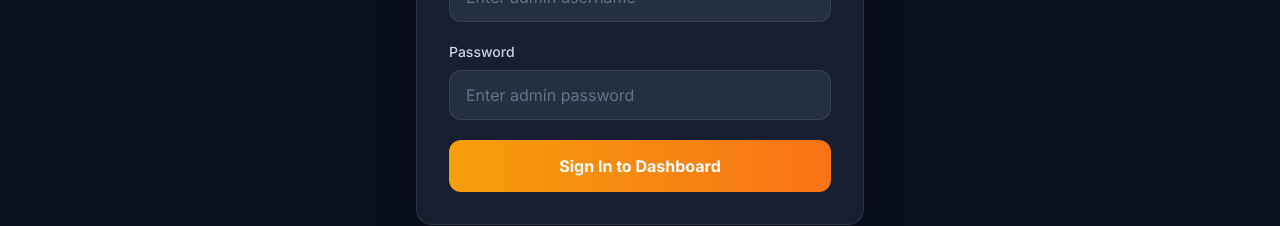
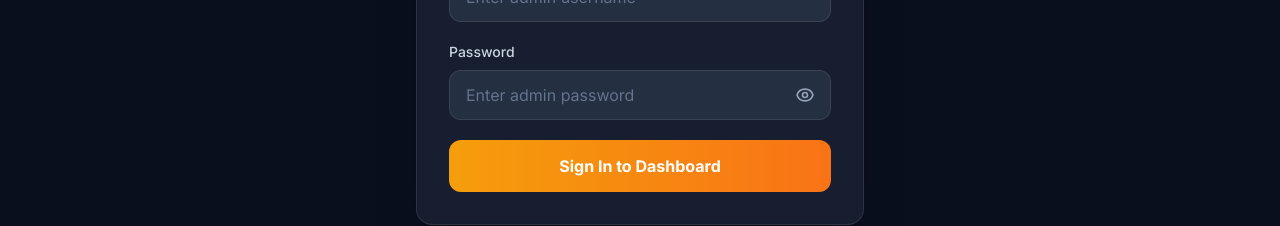
Before and after one commit to KajalDalai-309/travel-unbounded, a Next.js app: page /admin/login in a window 1280 px wide. Shown: the part 396-622 px from the top of the page. Built offline with nearby package versions, Linux system fonts and the light colour scheme; no server answers.

Commit message:
Fix: Admin login redirect and edge middleware cookie handling

```diff
--- a/app/admin/login/page.js
+++ b/app/admin/login/page.js
@@ -6,6 +6,7 @@
   const [form, setForm] = useState({ username: "", password: "" });
   const [error, setError] = useState("");
   const [loading, setLoading] = useState(false);
+  const [showPassword, setShowPassword] = useState(false);
   const router = useRouter();
 
   const handleSubmit = async (e) => {
@@ -22,7 +23,7 @@
       if (!res.ok) {
         setError(data.error || "Login failed");
       } else {
-        router.push("/admin");
+        window.location.href = "/admin";
       }
     } catch {
       setError("Network error. Please try again.");
@@ -61,14 +62,33 @@
             </div>
             <div>
               <label className="block text-sm font-medium text-slate-300 mb-2">Password</label>
+              <div className="relative">
                 <input
-                type="password"
+                  type={showPassword ? "text" : "password"}
                   value={form.password}
                   onChange={(e) => setForm((p) => ({ ...p, password: e.target.value }))}
                   placeholder="Enter admin password"
                   required
-                className="w-full bg-slate-700/50 border border-white/10 rounded-xl px-4 py-3 text-white placeholder-slate-500 focus:outline-none focus:ring-2 focus:ring-amber-500/50 focus:border-amber-500/50 transition-all"
+                  className="w-full bg-slate-700/50 border border-white/10 rounded-xl px-4 py-3 pr-12 text-white placeholder-slate-500 focus:outline-none focus:ring-2 focus:ring-amber-500/50 focus:border-amber-500/50 transition-all"
                 />
+                <button
+                  type="button"
+                  onClick={() => setShowPassword((p) => !p)}
+                  className="absolute right-3 top-1/2 -translate-y-1/2 text-slate-400 hover:text-amber-400 transition-colors p-1"
+                  aria-label={showPassword ? "Hide password" : "Show password"}
+                >
+                  {showPassword ? (
+                    <svg className="w-5 h-5" fill="none" stroke="currentColor" viewBox="0 0 24 24">
+                      <path strokeLinecap="round" strokeLinejoin="round" strokeWidth={2} d="M13.875 18.825A10.05 10.05 0 0112 19c-4.478 0-8.268-2.943-9.543-7a9.97 9.97 0 011.563-3.029m5.858.908a3 3 0 114.243 4.243M9.878 9.878l4.242 4.242M9.88 9.88l-3.29-3.29m7.532 7.532l3.29 3.29M3 3l3.59 3.59m0 0A9.953 9.953 0 0112 5c4.478 0 8.268 2.943 9.543 7a10.025 10.025 0 01-4.132 4.411m0 0L21 21" />
+                    </svg>
+                  ) : (
+                    <svg className="w-5 h-5" fill="none" stroke="currentColor" viewBox="0 0 24 24">
+                      <path strokeLinecap="round" strokeLinejoin="round" strokeWidth={2} d="M15 12a3 3 0 11-6 0 3 3 0 016 0z" />
+                      <path strokeLinecap="round" strokeLinejoin="round" strokeWidth={2} d="M2.458 12C3.732 7.943 7.523 5 12 5c4.478 0 8.268 2.943 9.542 7-1.274 4.057-5.064 7-9.542 7-4.477 0-8.268-2.943-9.542-7z" />
+                    </svg>
+                  )}
+                </button>
+              </div>
             </div>
 
             {error && (
```
Also changed, not shown: middleware.js (+1 -21 lines). Lines whose indentation alone changed are shown as unchanged.
